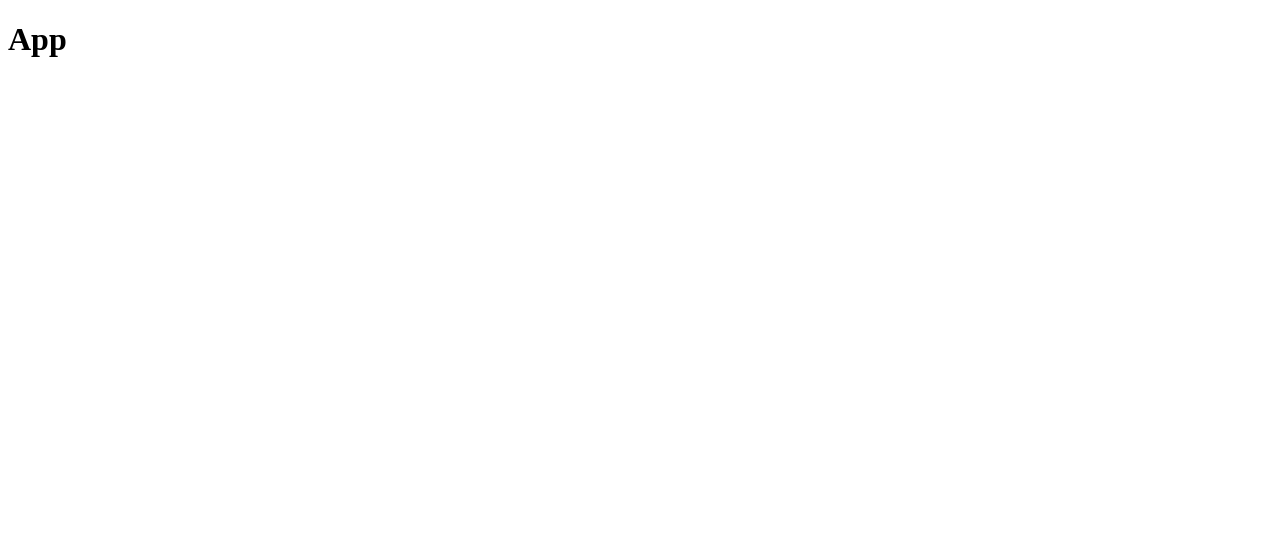
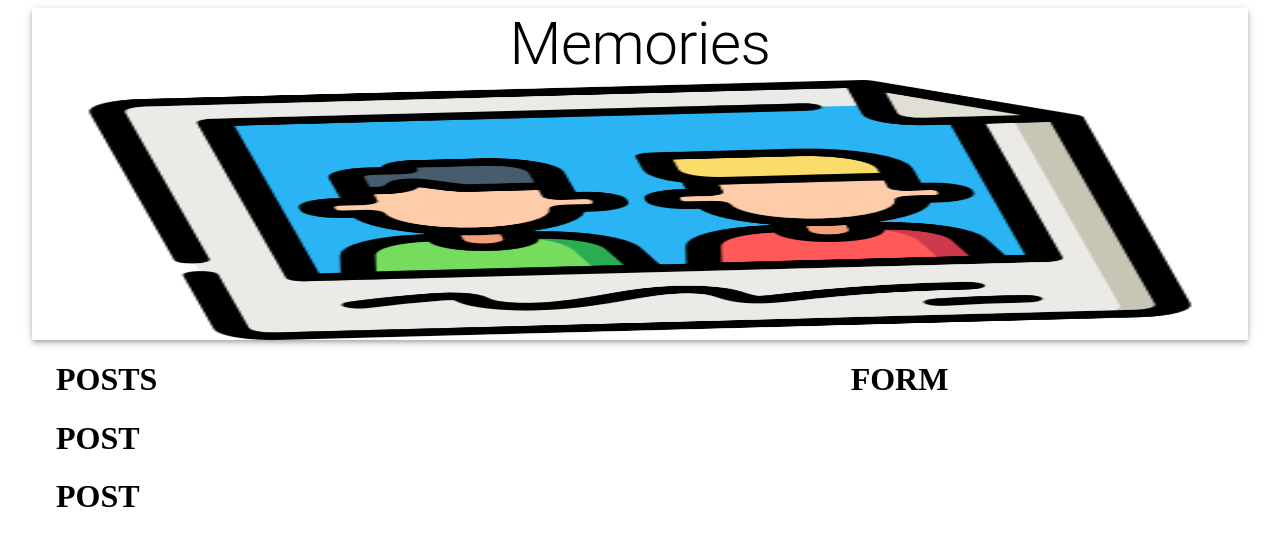
Before and after one commit to Dhruvil-Dave/Memories_MERN, a React (Create React App) app in the folder client/: page / in a window 1280 px wide. Shown: the top 546 px of the page. Built offline with nearby package versions, Linux system fonts and the light colour scheme.

Commit message:
feat: App Structure

```diff
--- a/client/src/App.js
+++ b/client/src/App.js
@@ -1,10 +1,29 @@
 import React from 'react';
+import { Container, AppBar, Typography, Grow, Grid } from '@material-ui/core';
+import memories from './images/memories.png';
+import Posts from './components/Posts/Posts';
+import Form from './components/Form/Form';
 
 const App = () => {
   return(
-    <div>
-      <h1>App</h1>
-    </div>
+    <Container maxWidth="lg">
+      <AppBar position='static' color='inherit'>
+        <Typography variant='h2' align='center'>Memories</Typography>
+        <img src={memories} alt="memories" height="260"/>
+      </AppBar>
+      <Grow in>
+        <Container>
+          <Grid container justify='space-between' alignItems='stretch' spacing={3}>
+            <Grid item xs={12} sm={7}>
+              <Posts/>
+            </Grid>
+            <Grid item xs={12} sm={4}>
+              <Form/>
+            </Grid>
+          </Grid>
+        </Container>
+      </Grow>
+    </Container>
   );
 }
 
```
